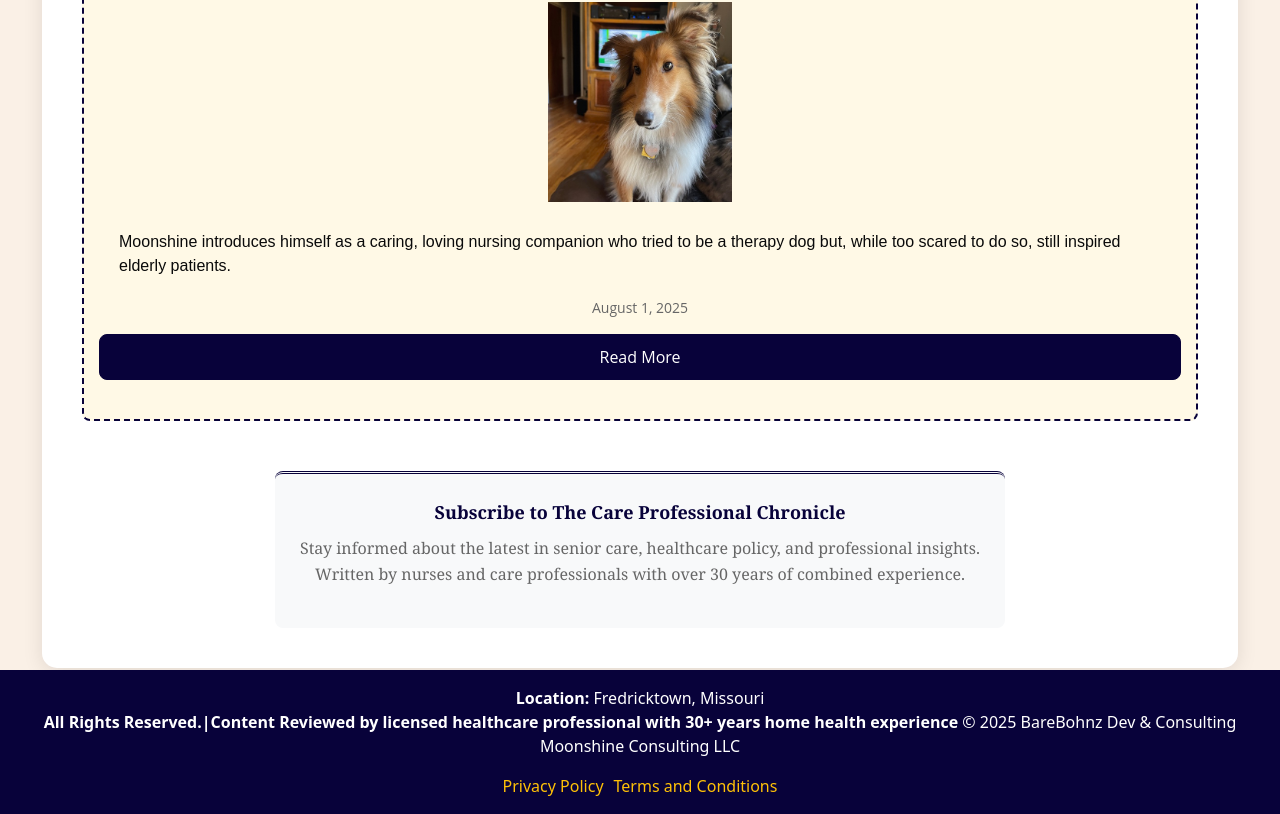
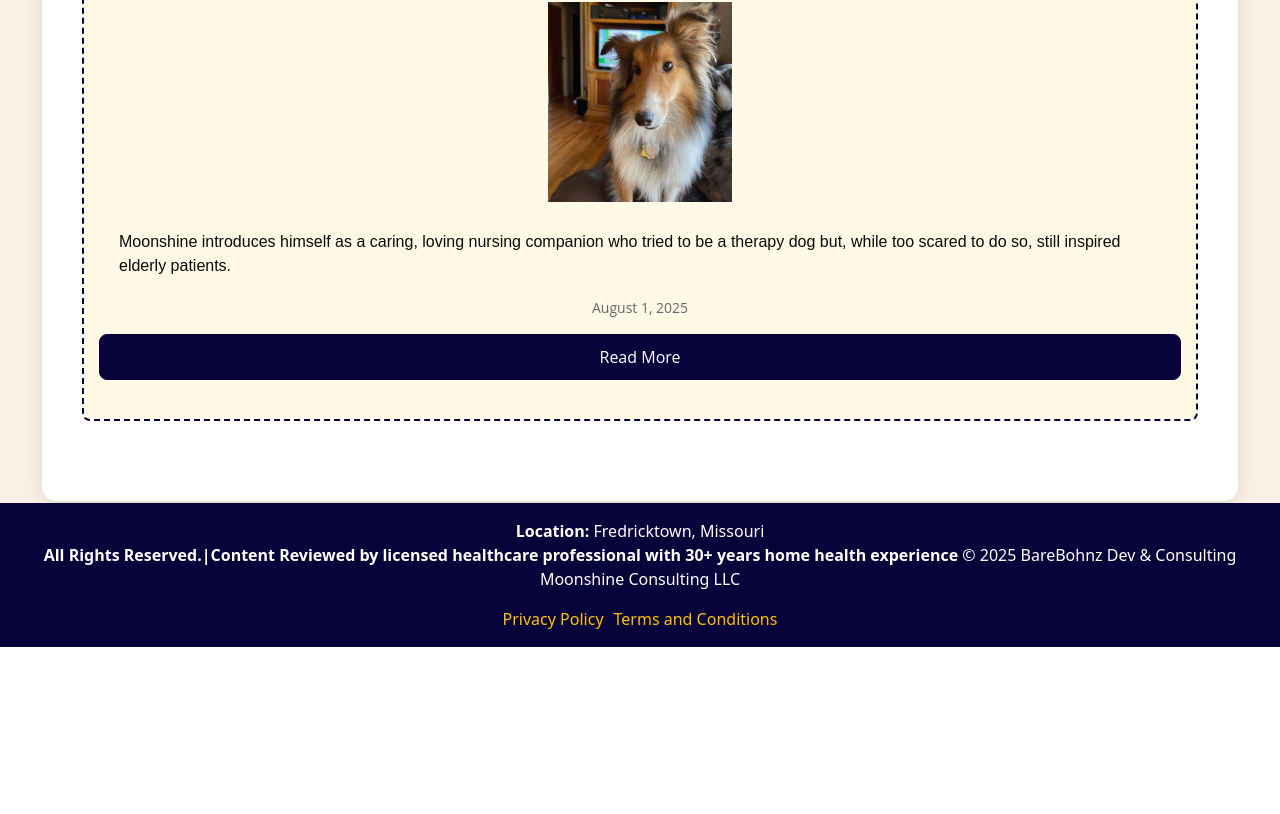
Before and after one commit to brandonbohn/Moonshineconsulting, a React (Create React App) app: page /mainblog in a window 1280 px wide. Shown: the part 1976-2790 px from the top of the page. After the commit the page ends 2623 px from the top, so only its background shows below. Built offline with nearby package versions, Linux system fonts and the light colour scheme.

Commit message:
updated images

```diff
--- a/src/Pages/mainblog.tsx
+++ b/src/Pages/mainblog.tsx
@@ -247,33 +247,7 @@ function MainBlog() {
           </div>
 
           {/* Footer Information */}
-          <div style={{
-            borderTop: "3px double #08023a",
-            paddingTop: "20px",
-            textAlign: "center",
-            backgroundColor: "#f8f9fa",
-            padding: "25px",
-            borderRadius: "8px"
-          }}>
-            <p style={{
-              fontSize: "18px",
-              fontFamily: "Georgia, serif",
-              color: "#08023a",
-              fontWeight: "bold",
-              marginBottom: "10px"
-            }}>
-              Subscribe to The Care Professional Chronicle
-            </p>
-            <p style={{
-              fontSize: "16px",
-              fontFamily: "Georgia, serif",
-              color: "#666",
-              lineHeight: "1.6"
-            }}>
-              Stay informed about the latest in senior care, healthcare policy, and professional insights.<br/>
-              Written by nurses and care professionals with over 30 years of combined experience.
-            </p>
-          </div>
+
         </div>
 
         {/* Extra Large Screen Media Queries */}
```
Also changed, not shown: public/images/moonshineandresidentupdate.png.
